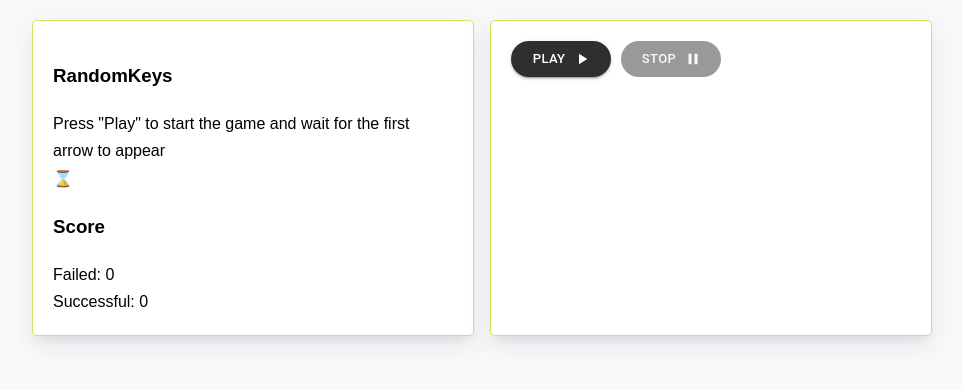
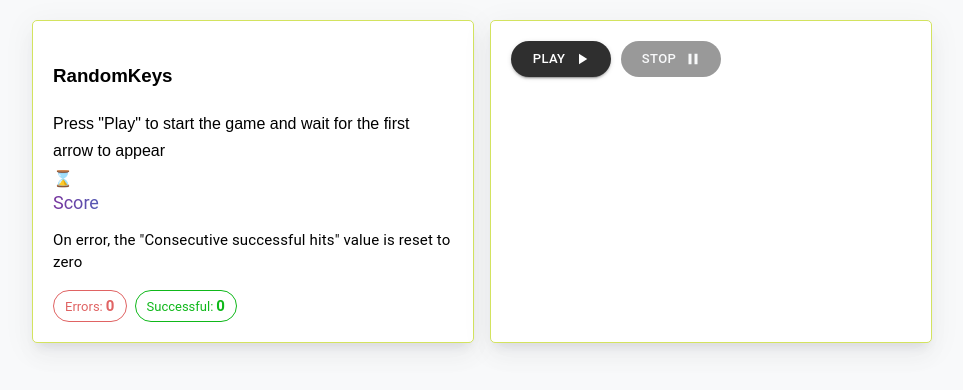
Before and after one commit to MishaDenisenko/react-arrow-game, a React (Vite) app: page / in a window 1280 px wide. Shown: the top 390 px of the page, without its empty margins (158-1121 px from the left). Built offline with nearby package versions, Linux system fonts and the light colour scheme.

Commit message:
add styles for Score component

```diff
--- /dev/null
+++ b/src/components/Playground/components/Score/Score.module.css
@@ -0,0 +1,13 @@
+.chipSuccessful {
+    border-color: var(--color-green-dark);
+    color: var(--color-green-dark);
+}
+.chipUnsuccess {
+    border-color: var(--color-red-dark);
+    color: var(--color-red-dark);
+}
+.counter {
+    display: inline-block;
+    margin-left: 3px;
+    font-weight: 600;
+}
--- a/src/components/Playground/components/Score/Score.tsx
+++ b/src/components/Playground/components/Score/Score.tsx
@@ -1,5 +1,13 @@
 import React from 'react';
+import { Stack, Chip } from '@mui/material';
+
+
 import { useAppSelector } from '../../../../app/hooks';
+
+import { TypographyHeader, TypographyText } from '../../../UI';
+
+import styles from './Score.module.css';
+
 
 const Score: React.FC = () => {
     const { totalFailed, totalSuccess } = useAppSelector(
@@ -8,10 +16,27 @@ const Score: React.FC = () => {
 
     return (
         <>
-            <h3>Score</h3>
-            <span>Failed: {totalFailed}</span>
-            <br/>
-            <span>Successful: {totalSuccess}</span>
+            <TypographyHeader>Score</TypographyHeader>
+
+            <TypographyText>
+                On error, the "Consecutive successful hits" value is reset to zero
+            </TypographyText>
+
+            <Stack direction={'row'} spacing={1}>
+                <Chip className={styles.chipUnsuccess} variant={'outlined'} label={
+                    <>
+                        Errors:
+                        <TypographyText className={styles.counter}>{totalFailed}</TypographyText>
+                    </>
+                }/>
+
+                <Chip className={styles.chipSuccessful} variant={'outlined'} label={
+                    <>
+                        Successful:
+                        <TypographyText className={styles.counter}>{totalSuccess}</TypographyText>
+                    </>
+                }/>
+            </Stack>
         </>
     );
 };
```
